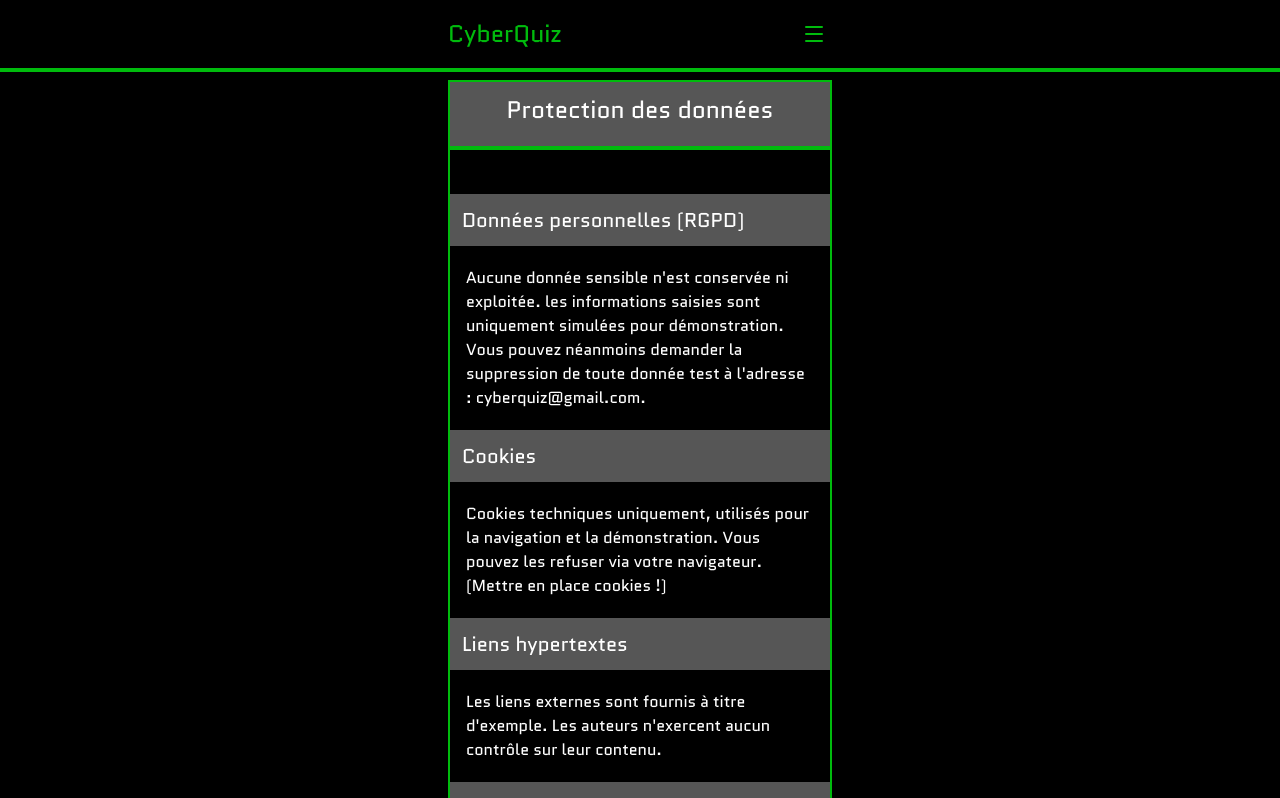
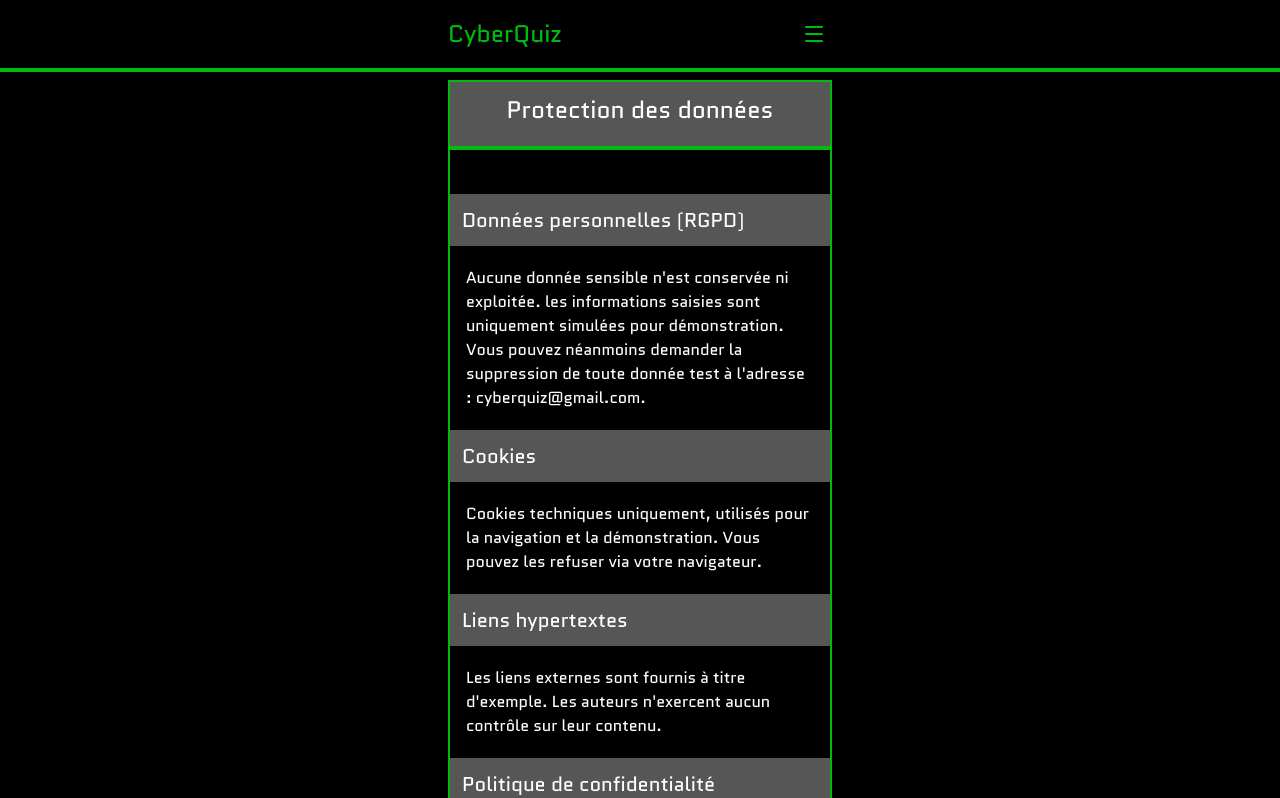
Before and after one commit to SandrineM72/CDA-CyberQuiz, a Next.js app in the folder frontend/: page /infos/personal-data-policy in a window 1280 px wide. Shown: the top 798 px of the page. Built offline with nearby package versions, Linux system fonts and the light colour scheme; no server answers.

Commit message:
fixed contrast for bravo and dommage and persol-data-policy.tsx

```diff
--- a/frontend/src/components/user/public-answers.tsx
+++ b/frontend/src/components/user/public-answers.tsx
@@ -169,11 +169,13 @@ export default function PublicAnswers() {
               {/* Explication avec Bravo/Dommage */}
               <div className="bg-[#565656] p-4 space-y-2">
                 {/* Message Bravo ou Dommage */}
-                <p className={`text-lg font-semibold text-center ${
-                  isCorrectAnswer ? 'text-[#00bb0d]' : 'text-[#c00f00]'
-                }`}>
-                  {isCorrectAnswer ? 'Bravo !' : 'Dommage !'}
-                </p>
+                <div className="flex justify-center">
+                  <p className={`text-lg font-semibold bg-white px-4 py-1 ${
+                    isCorrectAnswer ? 'text-[#00bb0d]' : 'text-[#c00f00]'
+                  }`}>
+                    {isCorrectAnswer ? 'Bravo !' : 'Dommage !'}
+                  </p>
+                </div>
 
                 {/* Explication */}
                 <p className="text-white text-sm font-normal leading-relaxed">
--- a/frontend/src/pages/infos/personal-data-policy.tsx
+++ b/frontend/src/pages/infos/personal-data-policy.tsx
@@ -19,7 +19,7 @@ const PersonalDataPolicy = () => {
 
                                 <h2 className="text-xl bg-[#565656] p-3 my-5 mx-0">Cookies</h2>
                                 <p className="px-4 text-white">
-                                    Cookies techniques uniquement, utilisés pour la navigation et la démonstration. Vous pouvez les refuser via votre navigateur. (Mettre en place cookies !)
+                                    Cookies techniques uniquement, utilisés pour la navigation et la démonstration. Vous pouvez les refuser via votre navigateur.
                                 </p>
 
                                 <h2 className="text-xl bg-[#565656] p-3 my-5 mx-0">Liens hypertextes</h2>
```
Also changed, not shown: frontend/next-env.d.ts.
